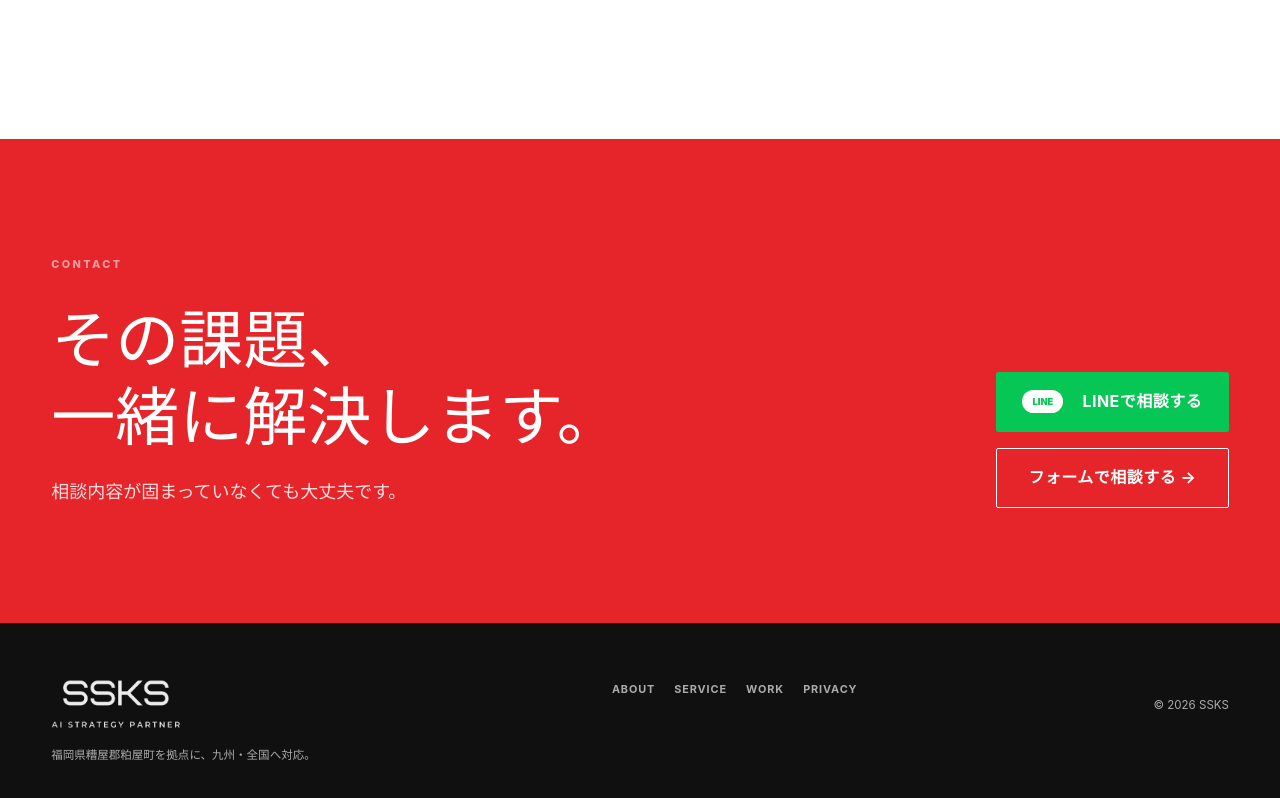
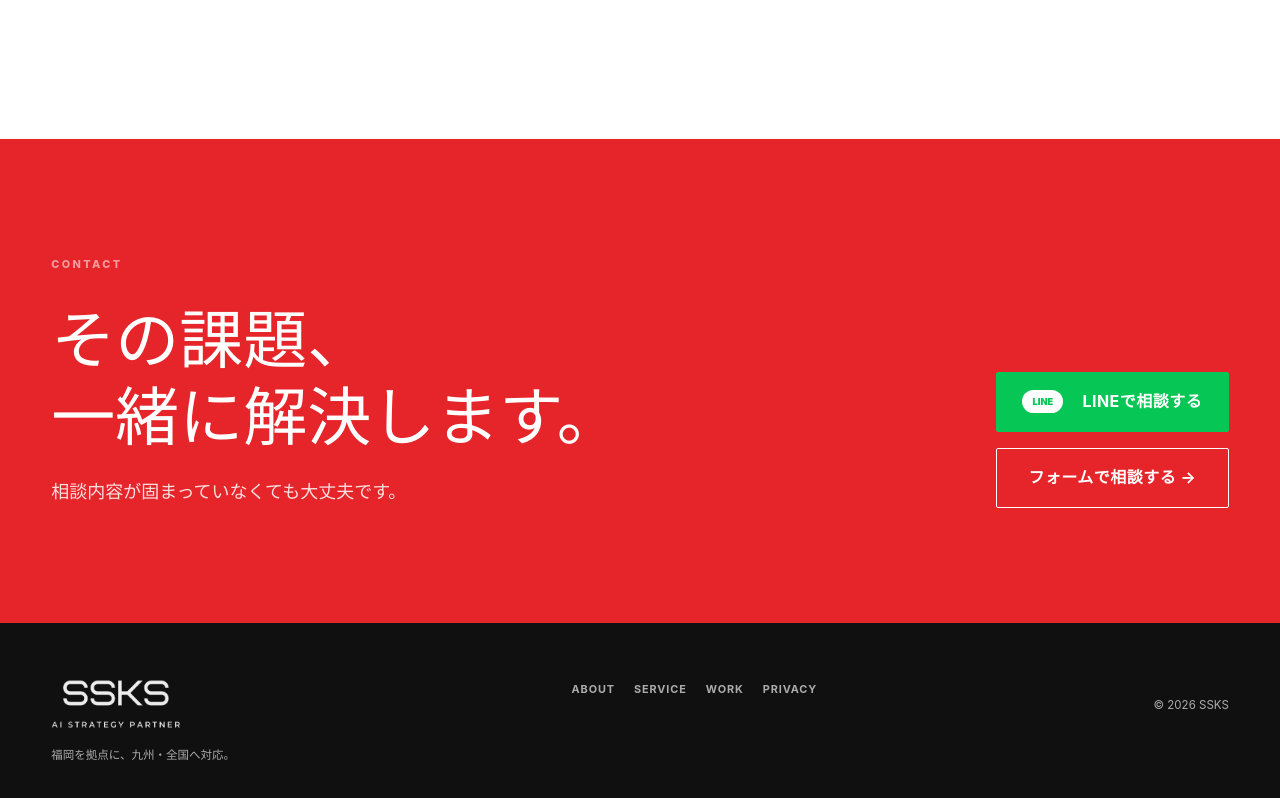
Before and after one commit to ssks-work/ssks-v2, a website: page about.html in a window 1280 px wide. Shown: the part 2264-3062 px from the top of the page. Drawn offline with nearby package versions, Linux system fonts and the light colour scheme.

Commit message:
address update

```diff
--- a/about.html
+++ b/about.html
@@ -35,7 +35,7 @@
 <div class="container-fluid site-container footer-inner">
 <div>
 <a href="./index.html"><img alt="SSKS AI Strategy Partner" class="footer-logo" height="61" src="./assets/img/logo.png" width="190"/></a>
-<p>福岡県糟屋郡粕屋町を拠点に、九州・全国へ対応。</p>
+<p>福岡を拠点に、九州・全国へ対応。</p>
 </div>
 <div class="footer-links" aria-label="フッターナビゲーション">
 <a href="./about.html">ABOUT</a><a href="./service.html">SERVICE</a><a href="./works.html">WORK</a><a href="./privacy.html">PRIVACY</a>
```
Also changed, not shown: index.html (+7 -2 lines), service-ai.html (+1 -1 lines), service-ec.html (+1 -1 lines), service-web.html (+1 -1 lines), service.html (+1 -1 lines), works.html (+1 -1 lines), works/sample-ai.html (+1 -1 lines), works/sample-ec.html (+1 -1 lines), works/sample-web.html (+1 -1 lines), works/work-template.html (+1 -1 lines), 1 other file.
